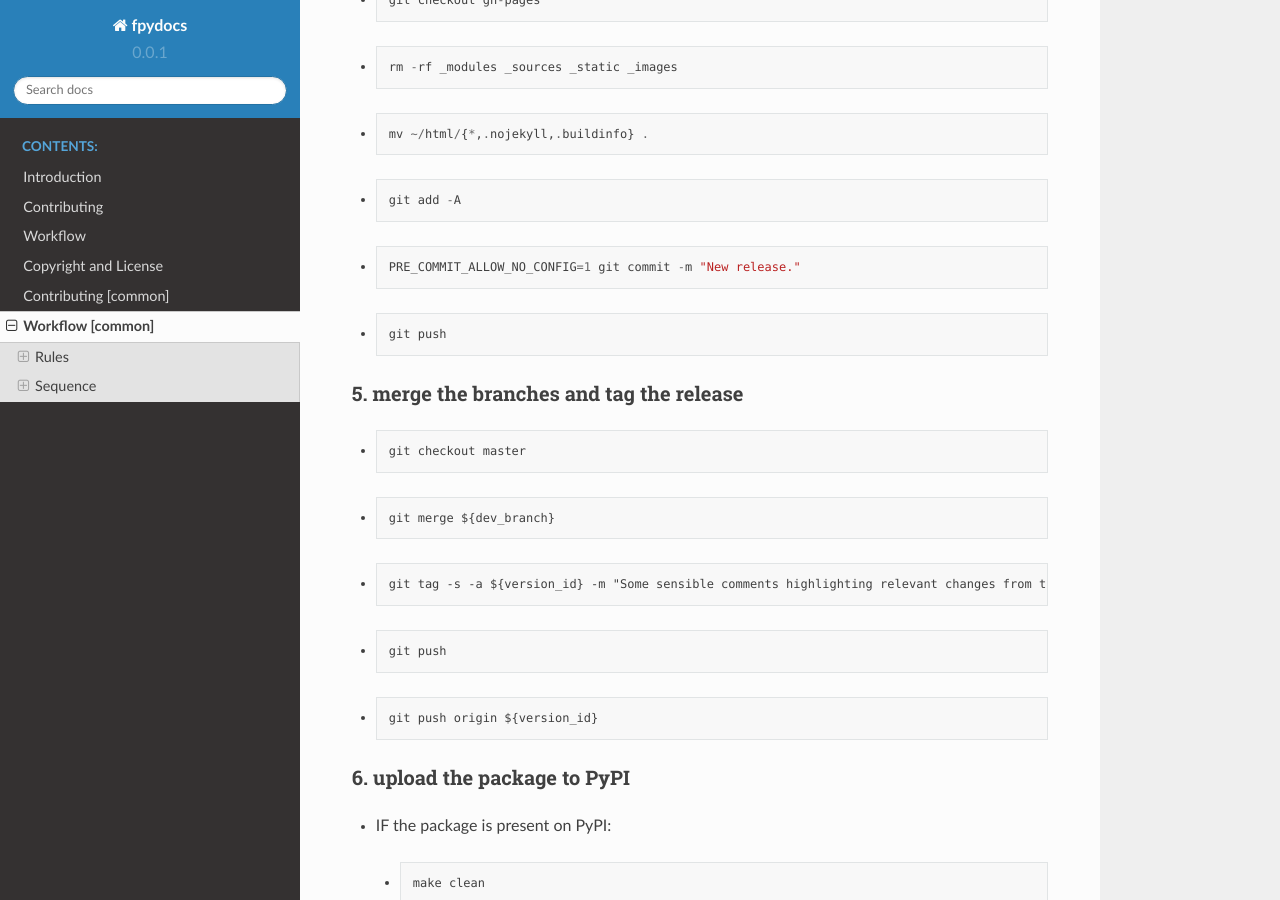
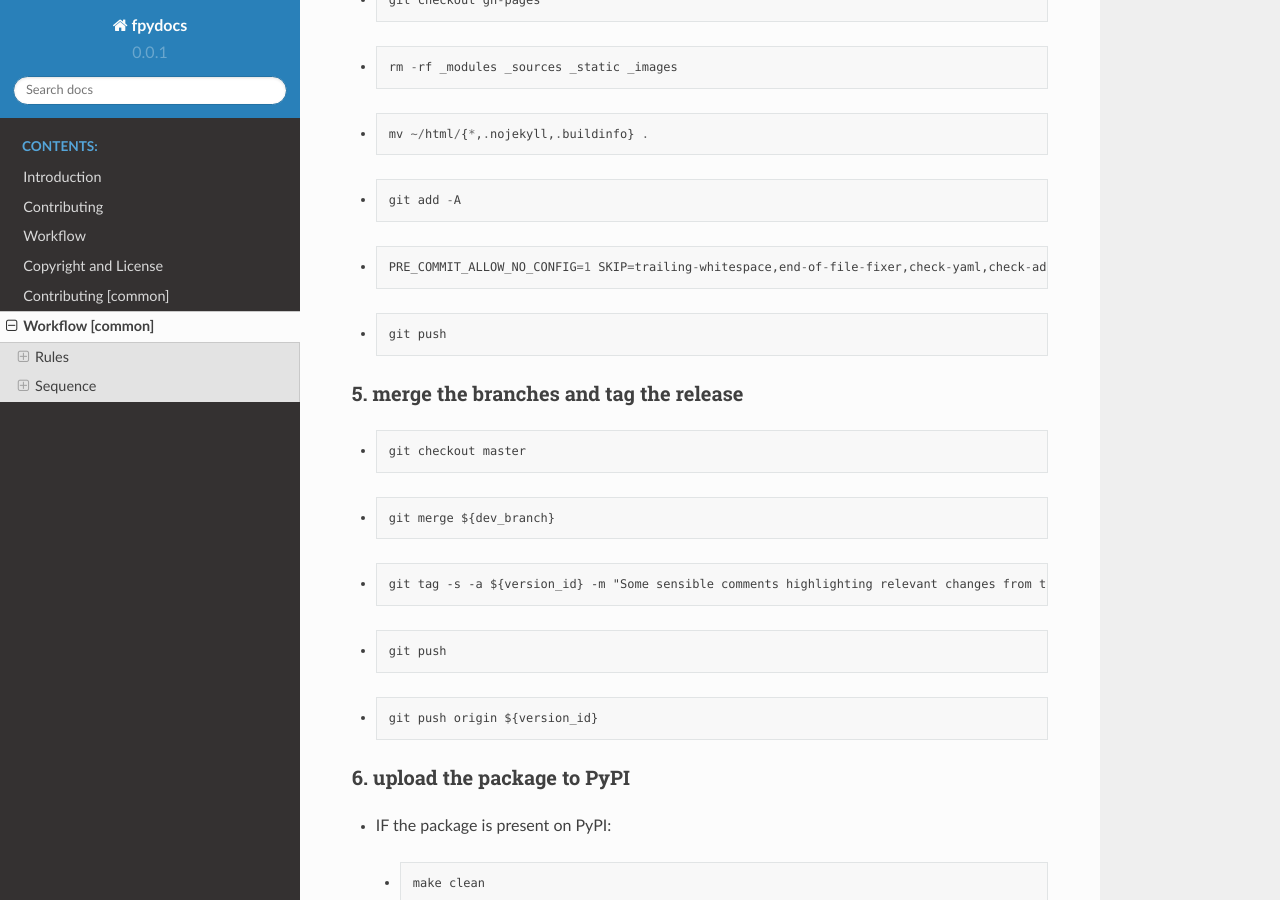
Before and after one commit to frnmst/fpydocs, a Sphinx documentation site: the page built from docs/workflow_common.rst, in a window 1280 px wide and 900 px high, scrolled down 3339 px. Built offline with Sphinx 7.4.7 and the Read the Docs theme 2.0.0, drawn with Linux system fonts in a browser that asks for light colours.

Commit message:
Fixed instruction.

```diff
--- a/docs/workflow_common.rst
+++ b/docs/workflow_common.rst
@@ -259,7 +259,7 @@ Follow these instructions in sequential order.
 
   ::
 
-      PRE_COMMIT_ALLOW_NO_CONFIG=1 git commit -m "New release."
+      PRE_COMMIT_ALLOW_NO_CONFIG=1 SKIP=trailing-whitespace,end-of-file-fixer,check-yaml,check-added-large-files,yapf,flake8,bandit,skjold git commit -m "New release."
 
 -
 
```
